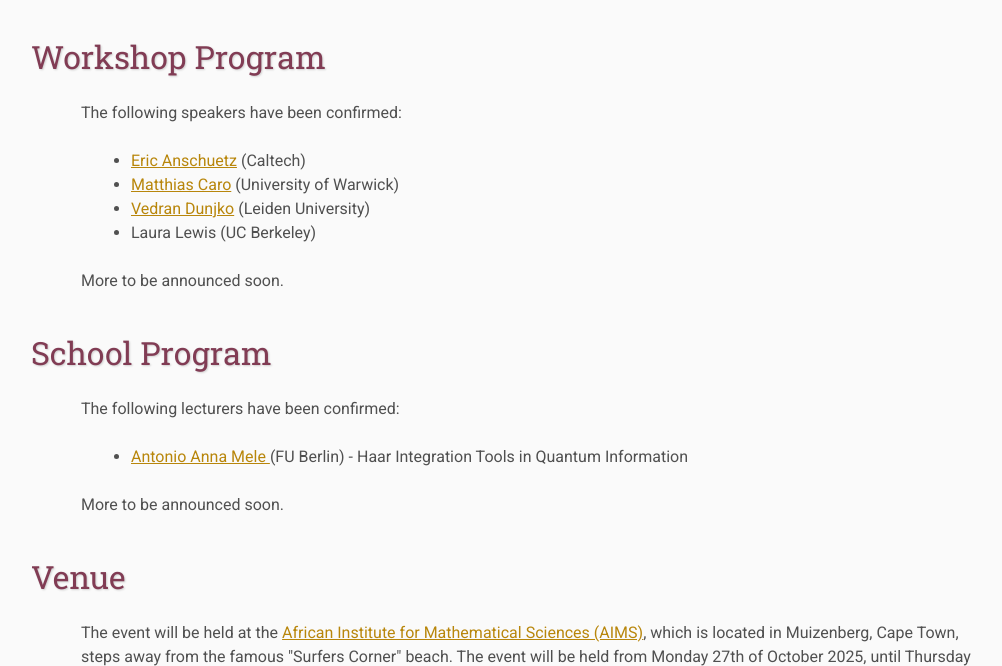
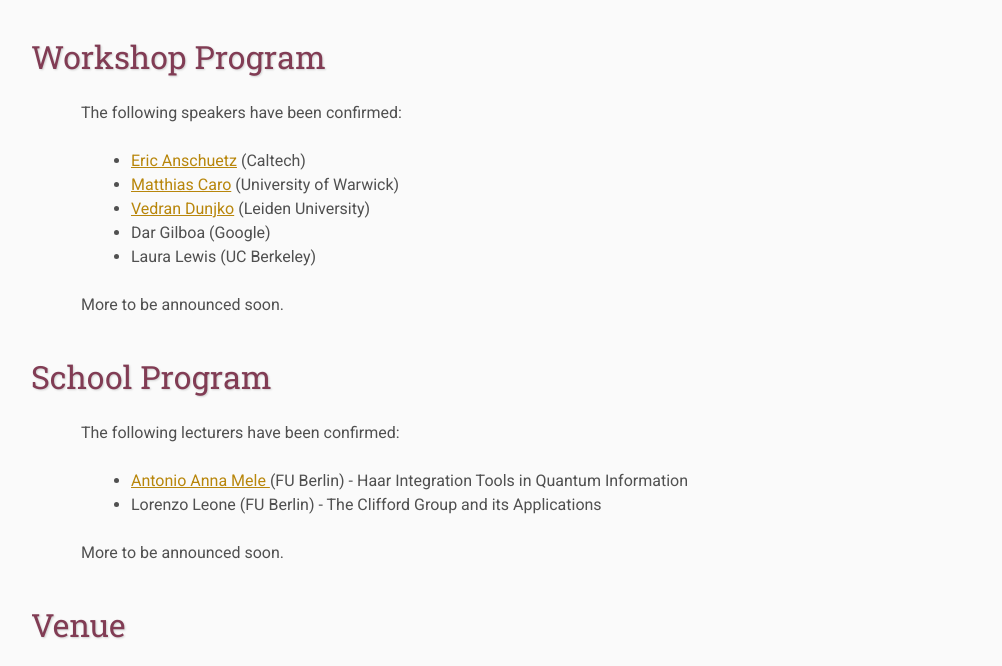
Before and after one commit to AIMS-quantum-learning-and-testing/AIMS-quantum-learning-and-testing.github.io, a plain HTML site: page index.html in a window 1280 px wide. Shown: the part 1963-2629 px from the top of the page, without its empty margins (109-1111 px from the left). Drawn offline with Linux system fonts and the light colour scheme.

Commit message:
added Dar and Lorenzo

```diff
--- a/index.html
+++ b/index.html
@@ -96,6 +96,7 @@ for both quantum and classical learning problems. Example topics of interest inc
     <ul><li> <a target="_blank" href="https://eanschuetz.github.io">Eric Anschuetz</a> (Caltech)</li>
         <li> <a target="_blank" href="https://sites.google.com/view/matthiasccaro">Matthias Caro</a> (University of Warwick)</li>
         <li> <a target="_blank" href="https://sites.google.com/view/quantumatliacs/">Vedran Dunjko</a> (Leiden University)</li>
+        <li> Dar Gilboa (Google)</li>
         <li> Laura Lewis (UC Berkeley)</li>
         </ul></p>
 
@@ -107,6 +108,7 @@ for both quantum and classical learning problems. Example topics of interest inc
 
     <ul>
         <li> <a target="_blank" href="https://antonioannamele.com"> Antonio Anna Mele </a>(FU Berlin) - Haar Integration Tools in Quantum Information</li>
+        <li> Lorenzo Leone (FU Berlin) - The Clifford Group and its Applications</li>
         </ul></p>
 
     <p>More to be announced soon.</p>
```
